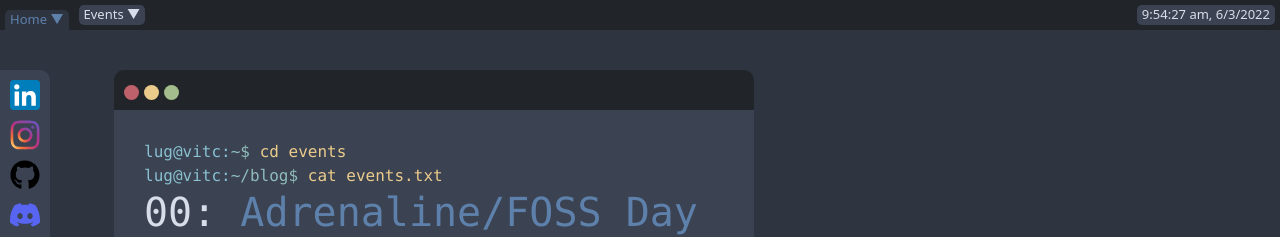
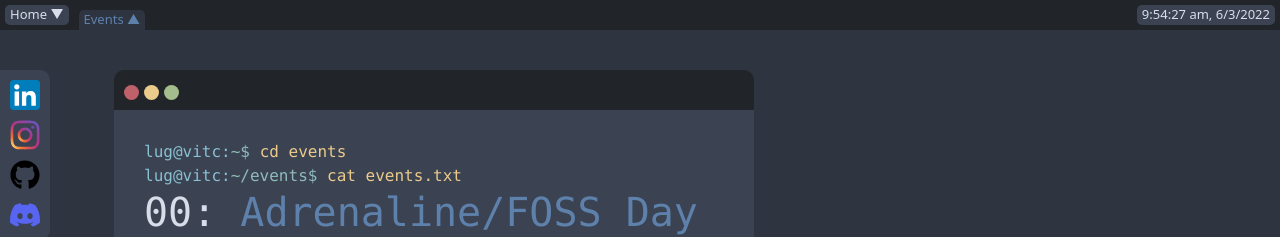
Before and after one commit to lugvitc/lugvitc.github.io, a React (Create React App) app: page /#/events in a window 1280 px wide. Shown: the top 237 px of the page. Built offline with nearby package versions, Linux system fonts and the light colour scheme.

Commit message:
topBar links now reflect the current location

```diff
--- a/src/components/topBar.css
+++ b/src/components/topBar.css
@@ -44,6 +44,9 @@
     color: var(--nord10);
     cursor: default;
 }
+.top-bar-element-active::after {
+    content: " ▲";
+}
 
 .top-bar-element-inactive {
     background-color: var(--nord1);
@@ -51,6 +54,10 @@
     padding: 0px 5px;
     margin: 5px 5px;
     border-width: 2px;
+}
+
+.top-bar-element-inactive::after {
+    content: " ▼"
 }
 
 @media only screen and (max-width: 500px) {
--- a/src/components/topBar.js
+++ b/src/components/topBar.js
@@ -1,31 +1,24 @@
 import React from 'react';
-import { useState } from 'react';
-import { Link } from 'react-router-dom';
+import { NavLink } from 'react-router-dom';
 import './topBar.css';
 import TopBarTimeDate from './topBarDate';
 
 export default function TopBar({navs}) {
-    const [activeIndex, setActiveIndex] = useState(0);
-
-    const topBarElementClass = (activeIndex, index) =>
-        "top-bar-element-clickable " + (
-            activeIndex === index
-                ? "top-bar-element-active"
-                : "top-bar-element-inactive"
-        );
-
     return (
         <div className = "top-bar">
             <div className = "navlinks">
                 {navs.map((nav, index) =>
-                    <Link
+                    <NavLink
                         key = {index}
-                        className = {topBarElementClass(activeIndex, index)}
+                        className = {currentNavLink => "top-bar-element-clickable " + (
+                            currentNavLink.isActive
+                                ? "top-bar-element-active"
+                                : "top-bar-element-inactive"
+                        )}
                         to = {nav.link}
-                        onClick = {() => setActiveIndex(index)}
                     >
-                        {nav.title} ▼
-                    </Link>
+                        {nav.title}
+                    </NavLink>
                 )}
             </div>
             <div className = "top-bar-element-non-clickable">
--- a/src/content/dockItems.js
+++ b/src/content/dockItems.js
@@ -21,8 +21,8 @@ export const dockItems = [
         link: "https://discord.com/channels/949736566899744778/949736566899744781",
         icon: DiscordIcon
     },
-    {
-        link: "https://en.wikipedia.org/wiki/Game",
-        icon: GamesIcon
-    }
+    // {
+    //     link: "https://en.wikipedia.org/wiki/Game",
+    //     icon: GamesIcon
+    // }
 ];
--- a/src/content/eventsDetails.js
+++ b/src/content/eventsDetails.js
@@ -20,7 +20,11 @@ export const eventsDetails = [
                 to show-off their familiarity with open-source technologies.
                 Participants gathered to demonstrate their projects to an industry expert.<br/><br/>
 
-                <img style = {imgStyle} src = {speaker} /><br/><br/>
+                <img
+                    style = {imgStyle}
+                    src = {speaker}
+                    alt = "The guest speaker enlightening students about FOSS"
+                /><br/><br/>
 
                 A total of 20 participants took part with 1-3 pariticipants in one team.
                 They used FOSS (free and open-source software) resources of a number of fields
@@ -33,6 +37,7 @@ export const eventsDetails = [
                         <img
                             style = {imgStyle}
                             src = {winnerOne}
+                            alt = "V Maheysh, Suriyakrishnan S and Mithun P receiving their prize"
                         /><br/><br/>
                         They created an integrated system to accomodate persons with disabilites in the tech world by using open-source machine learning libraries. They targeted a wide range of disabilities to make the system as inclusive as possible. <br/>
                     </li> <br/>
@@ -41,6 +46,7 @@ export const eventsDetails = [
                         <img
                             style = {imgStyle}
                             src = {winnerTwo}
+                            alt = "Divyashree S, Aravinda B and Amudhini P K receiving their prize"
                         /><br/><br/>
                         They created a system of encrypted storage by utilising popular blockchain technologies. <br/>
                     </li>
--- a/src/pages/events.js
+++ b/src/pages/events.js
@@ -8,13 +8,13 @@ export default function Events() {
     return (
         <TerminalWindow>
             <TerminalPrompt path = "~">cd events</TerminalPrompt>
-            <TerminalPrompt path = "~/blog">cat events.txt</TerminalPrompt>
+            <TerminalPrompt path = "~/events">cat events.txt</TerminalPrompt>
             {eventsDetails.map(({number, name, link, details, id}, index) =>
                 <section key = {index} id = {id}>
                     <h1>
                         {number}: <LugLink link = {link}>{name}</LugLink>
                     </h1>
-                    <p>{details}</p>
+                    <span>{details}</span>
                 </section>
             )}
         </TerminalWindow>
```
